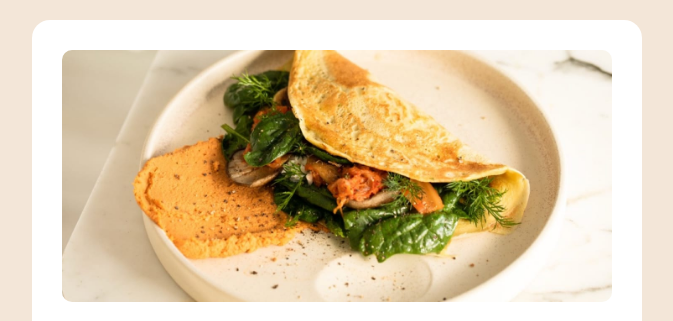
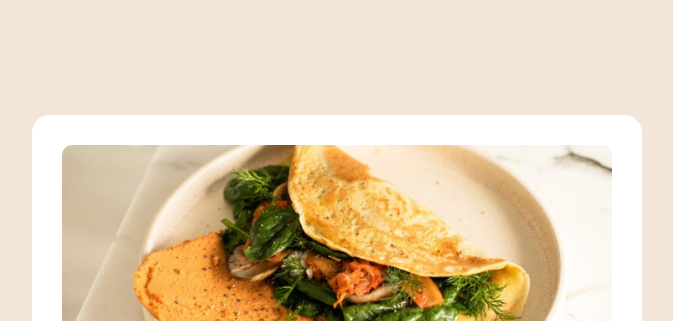
Before and after one commit to NamanG22/RecipePageDesign, a plain HTML site: page index.html in a window 1280 px wide. Shown: the top 321 px of the page, without its empty margins (303-976 px from the left). Drawn offline with Linux system fonts and the light colour scheme.

Commit message:
Update styles.css

```diff
--- a/styles.css
+++ b/styles.css
@@ -9,14 +9,15 @@ body{
     font-family: "Outfit", sans-serif;
     font-weight: 400;
     color: hsl(30, 10%, 34%);
+    height: max(1640px, 100vh);
+    display: grid;
+    place-content: center;
 }
 .outer{
     background-color: white;
     padding: 30px;
     width: max-content;
     margin: auto;
-    margin-top: 20px;
-    margin-bottom: 20px;
     border-radius: 18px;
 }
 .prep{
```
